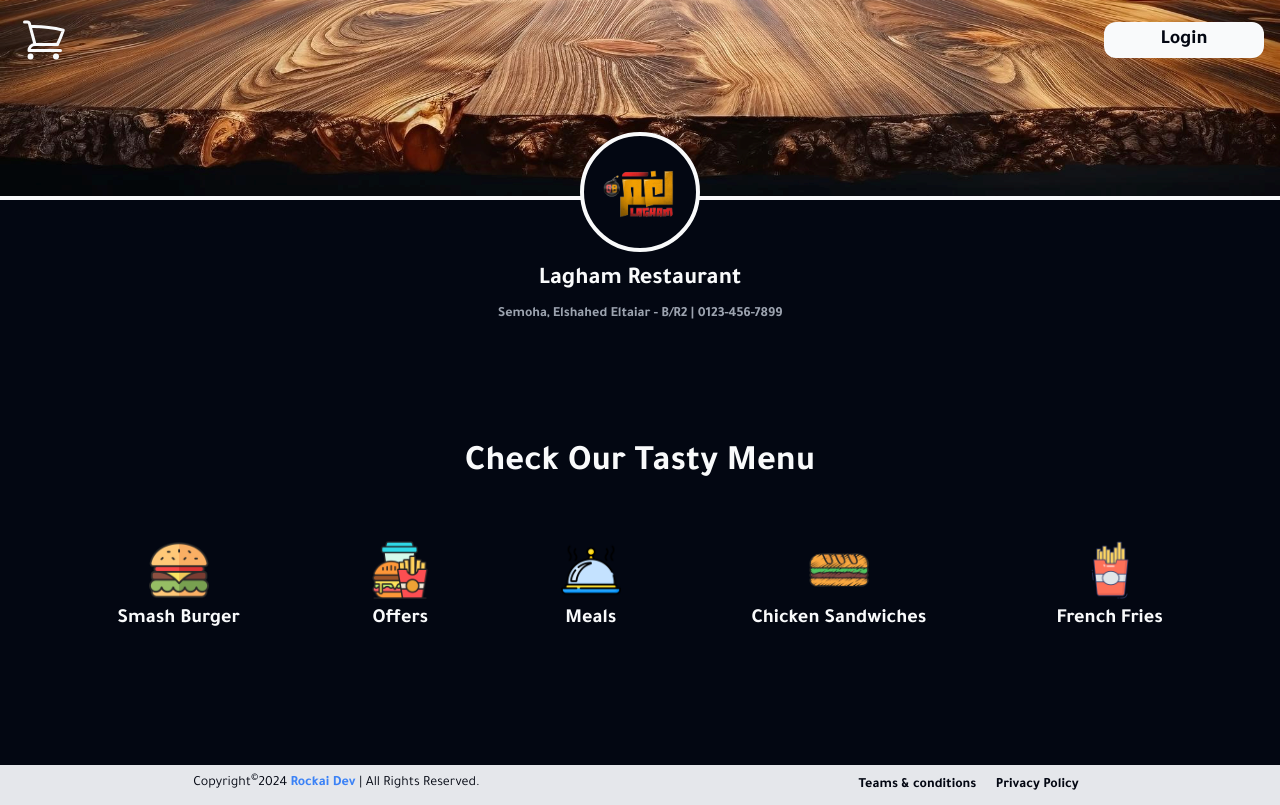
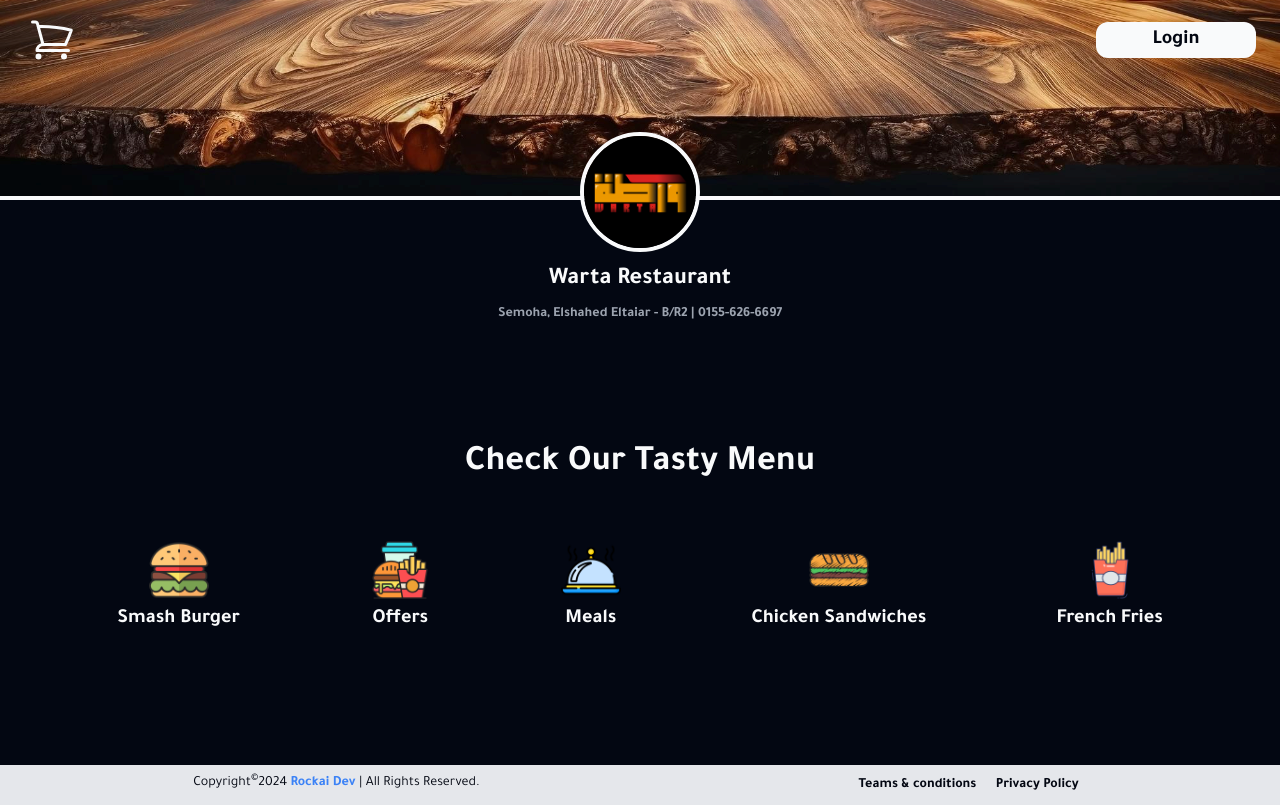
Before and after one commit to HassanR01/Lagham-gb-Restaurant, a Next.js app: page / in a window 1280 px wide. Built offline with nearby package versions, Linux system fonts and the light colour scheme; no server answers; the database is empty.

Commit message:
Add Warta Theme

```diff
--- a/app/[itemid]/page.jsx
+++ b/app/[itemid]/page.jsx
@@ -42,9 +42,9 @@ export async function generateMetadata({ params }) {
   const { titleEn, image, description } = item
 
   return {
-    title: `${titleEn} | Lagham Restaurant`,
+    title: `${titleEn} | Warta Restaurant`,
     description: `${description} | لغم اجمد مطعم سماش برجر وفراخ في اسكندرية ❤️ | Generated by Rockai Dev`,
-    siteName: 'Lagham-GB',
+    siteName: 'Warta.eg',
     images: [
       {
         url: image, // Must be an absolute URL
--- a/app/components/main/header.jsx
+++ b/app/components/main/header.jsx
@@ -27,7 +27,7 @@ export default function Header() {
                 WebkitBackgroundSize: "cover",
             }}>
 
-            <div className="nav flex items-center justify-between w-full">
+            <div className="nav flex items-center justify-between w-full mx-2">
                 <Link className='relative' href={'/cart'} >{cart.length > 0 && (<h5 className='absolute right-0 top-0 w-5 h-5 bg-red-500 text-bgColor flex items-center justify-center text-center rounded-full font-bold text-lg'>{cart.length}</h5>)}<svg xmlns="http://www.w3.org/2000/svg" fill="none" viewBox="0 0 24 24" strokeWidth={1.5} stroke="currentColor" className="w-14 h-12"><path strokeLinecap="round" strokeLinejoin="round" d="M2.25 3h1.386c.51 0 .955.343 1.087.835l.383 1.437M7.5 14.25a3 3 0 0 0-3 3h15.75m-12.75-3h11.218c1.121-2.3 2.1-4.684 2.924-7.138a60.114 60.114 0 0 0-16.536-1.84M7.5 14.25 5.106 5.272M6 20.25a.75.75 0 1 1-1.5 0 .75.75 0 0 1 1.5 0Zm12.75 0a.75.75 0 1 1-1.5 0 .75.75 0 0 1 1.5 0Z" /></svg></Link>
 
                 {status === 'authenticated' ? <Link className='rounded-full overflow-hidden border-2 flex items-start justify-center text-xl font-semibold' href={{
@@ -39,9 +39,9 @@ export default function Header() {
             </div>
 
             <div className="image absolute -bottom-32 left-2/4 -translate-x-1/2 flex flex-col items-center justify-center text-center w-full">
-                <Image src={logo} width={120} height={120} alt='Lagham logo' className='bg-gray-950 p-4 rounded-full border-gray-50 border-4 mb-3' />
-                <h4 className='title text-textColor text-2xl mb-2 font-bold '>Lagham Restaurant</h4>
-                <h6 className='text text-sm text-gray-400 font-semibold'>Semoha, Elshahed Eltaiar - B/R2 | 0123-456-7899</h6>
+                <Image src={logo} width={120} height={120} alt='Lagham logo' className='bg-gray-950 rounded-full border-gray-50 border-4 mb-3' />
+                <h4 className='title text-textColor text-2xl mb-2 font-bold '>Warta Restaurant</h4>
+                <h6 className='text text-sm text-gray-400 font-semibold'>Semoha, Elshahed Eltaiar - B/R2 | 0155-626-6697</h6>
             </div>
         </header>
     )
--- a/app/layout.js
+++ b/app/layout.js
@@ -6,8 +6,9 @@ import "./globals.css";
 import Script from "next/script";
 
 export const metadata = {
-  title: "Menu Lagham Restaurant منيو مطعم لغم",
-  description: "مطعم لغم، اجمد مطعم سماش برجر وفراخ في اسكندرية ❤️ | Generated by Rockai Dev",
+  title: "Warta Restaurant | مطعم ورطة",
+  description: "مطعم ورطة، اجمد مطعم سماش برجر وفراخ في اسكندرية ❤️ | Generated by Rockai Dev",
+  siteName: 'Warta.eg',
 };
 
 export default function RootLayout({ children }) {
--- a/app/page.jsx
+++ b/app/page.jsx
@@ -5,6 +5,13 @@ import mealIcon from '../public/meal.png'
 import sandwichIcon from '../public/sandwich.png'
 import friesIcon from '../public/fries.png'
 import Image from "next/image";
+
+export const metadata = {
+  title: "Menu Warta Restaurant | منيو مطعم ورطة",
+  description: "مطعم ورطة، اجمد مطعم سماش برجر وفراخ في اسكندرية ❤️ | Generated by Rockai Dev",
+  siteName: 'Warta.eg',
+};
+
 
 export default function Menu() {
   return (
--- a/app/profile/page.jsx
+++ b/app/profile/page.jsx
@@ -22,7 +22,7 @@ const getUser = async (email) => {
 }
 
 export const metadata = {
-  title: "Profile Lagham Restaurant",
+  title: "Profile",
   description: "لغم اجمد مطعم سماش برجر وفراخ في اسكندرية ❤️ | Generated by Rockai Dev",
 };
 
```
Also changed, not shown: public/logo.png.
